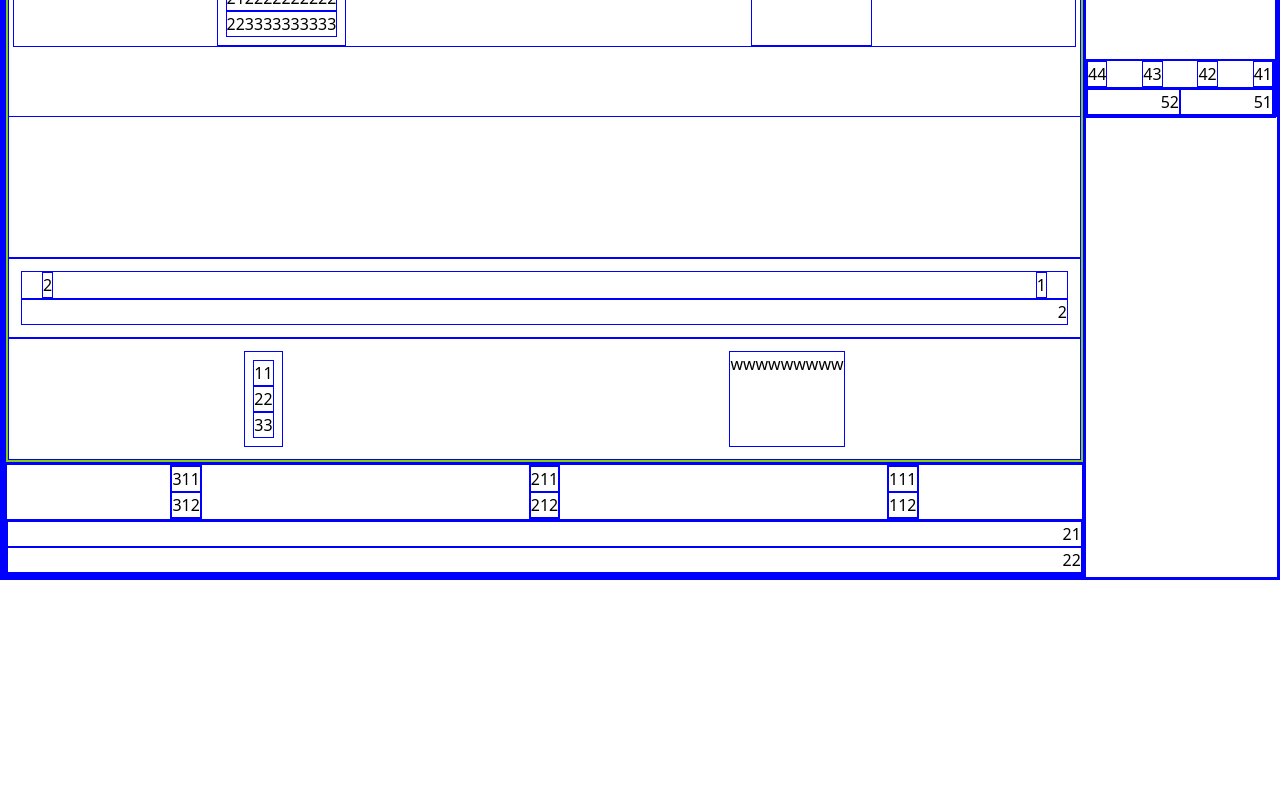
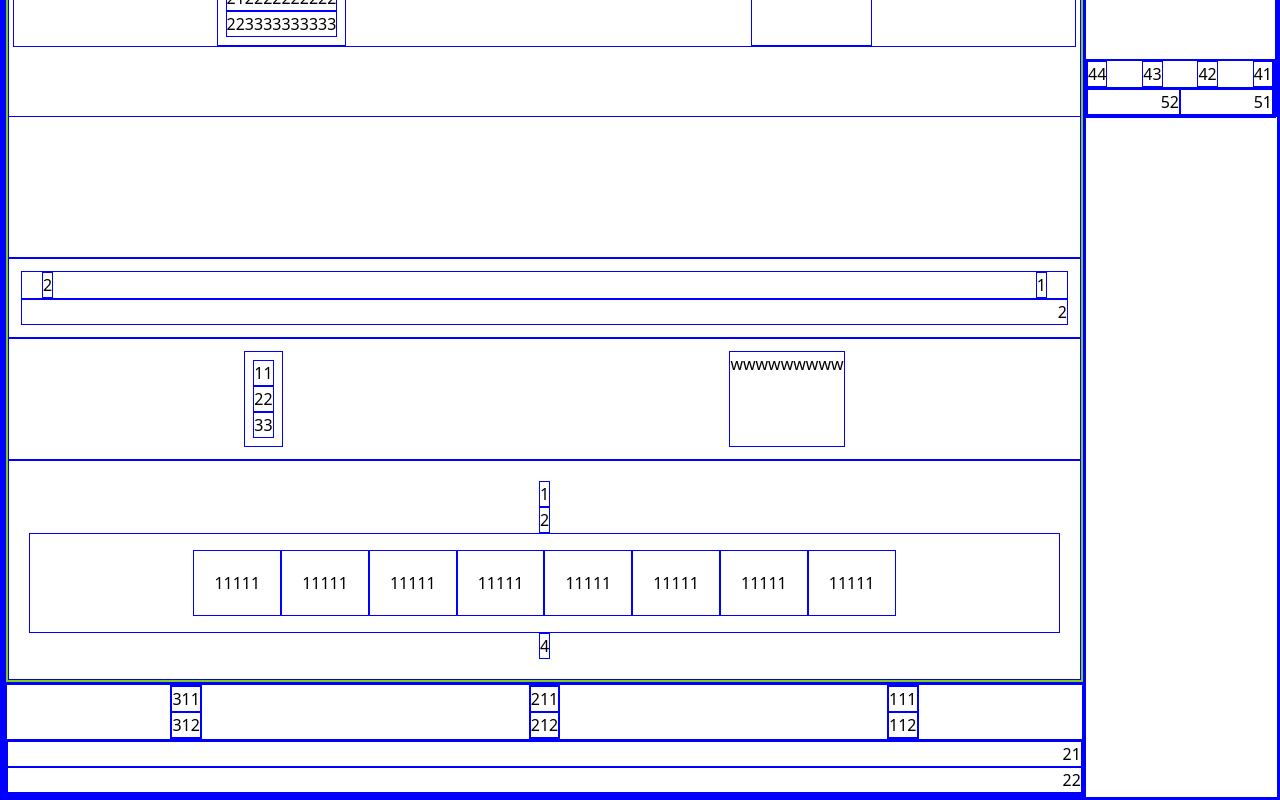
Before and after one commit to zahra-hsb/hanz-, a Next.js app: page / in a window 1280 px wide. Shown: the part 686-1486 px from the top of the page. Before the commit the page ends 1266 px from the top, so only its background shows below. Built offline with nearby package versions, Linux system fonts and the light colour scheme.

Commit message:
alignments of faq component added

```diff
--- a/src/components/layout/FaQ/index.jsx
+++ b/src/components/layout/FaQ/index.jsx
@@ -1,7 +1,21 @@
 const FaQ = () => {
     return (
         <>
-
+            <section className="flex flex-col w-full items-center p-5">
+                <div>1</div>
+                <div>2</div>
+                <div className="flex flex-wrap items-center justify-center w-full p-4">
+                    <div className="p-5">11111</div>
+                    <div className="p-5">11111</div>
+                    <div className="p-5">11111</div>
+                    <div className="p-5">11111</div>
+                    <div className="p-5">11111</div>
+                    <div className="p-5">11111</div>
+                    <div className="p-5">11111</div>
+                    <div className="p-5">11111</div>
+                </div>
+                <div>4</div>
+            </section>
         </>
     )
 }
--- a/src/pages/index.js
+++ b/src/pages/index.js
@@ -1,6 +1,7 @@
 import AboutSection from "@/components/layout/AboutSection";
 import CategorySection from "@/components/layout/CategorySection";
 import Company from "@/components/layout/Company";
+import FaQ from "@/components/layout/FaQ";
 import Main from "@/components/layout/Main";
 
 export default function Home() {
@@ -10,6 +11,7 @@ export default function Home() {
       <CategorySection />
       <AboutSection />
       <Company />
+      <FaQ />
     </main>
   );
 }
```
